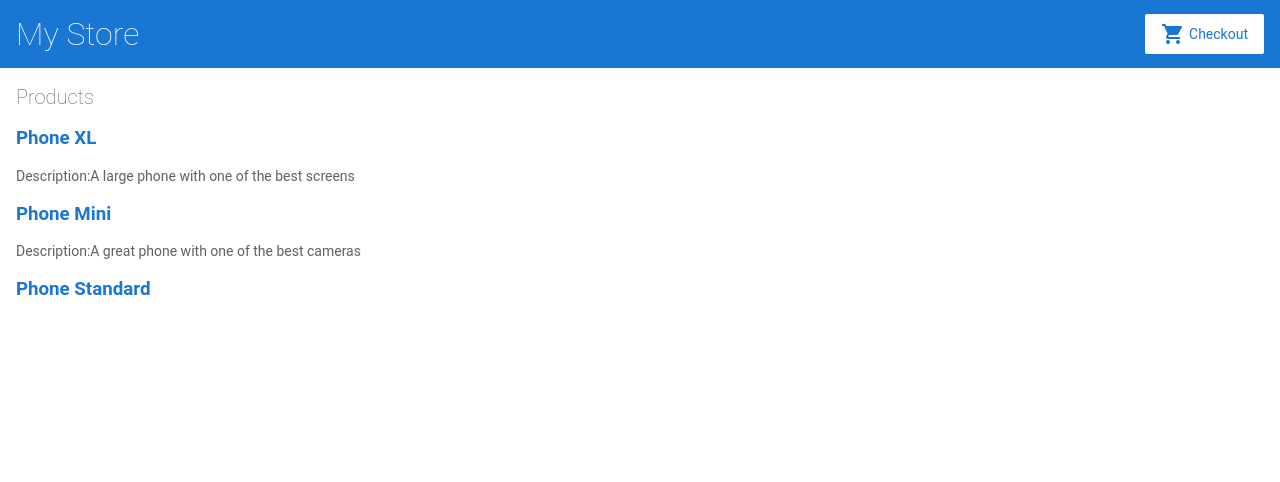
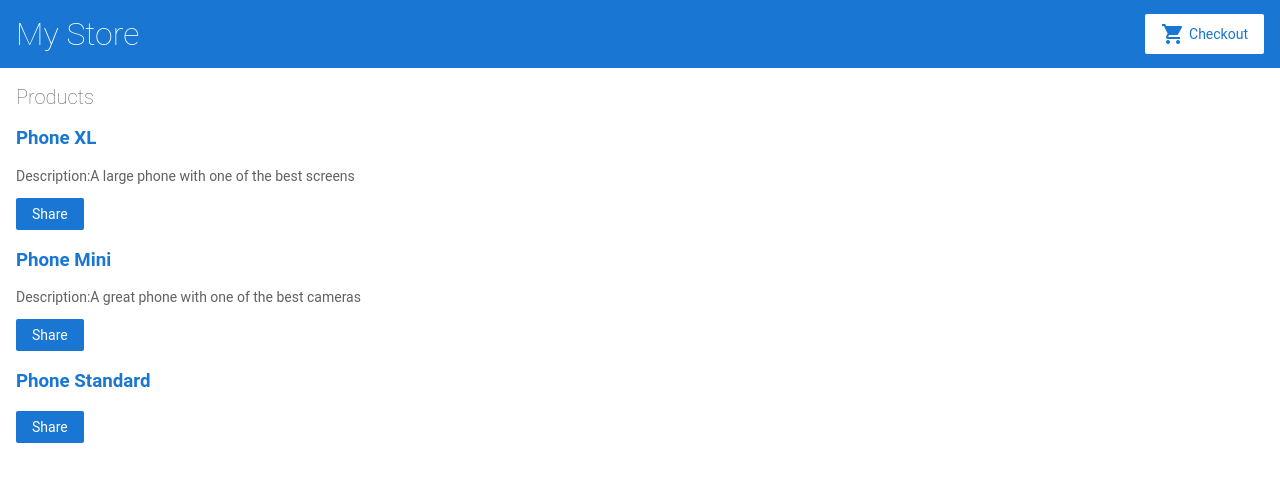
Before and after one commit to jeo19/angular-product-cart, an Angular app: page / in a window 1280 px wide. Shown: the top 482 px of the page. Built offline with nearby package versions, Linux system fonts and the light colour scheme.

Commit message:
feat:Connect a Event to the event handler in a template

```diff
--- a/src/app/product-list/product-list.component.html
+++ b/src/app/product-list/product-list.component.html
@@ -4,6 +4,7 @@
     <a [title]="product.name + ' details'">{{ product.name }}</a>
   </h3>
   <p *ngIf="product.description">Description:{{ product.description }}</p>
+  <button (click)="share()">Share</button>
 </div>
 
 <!--
```
